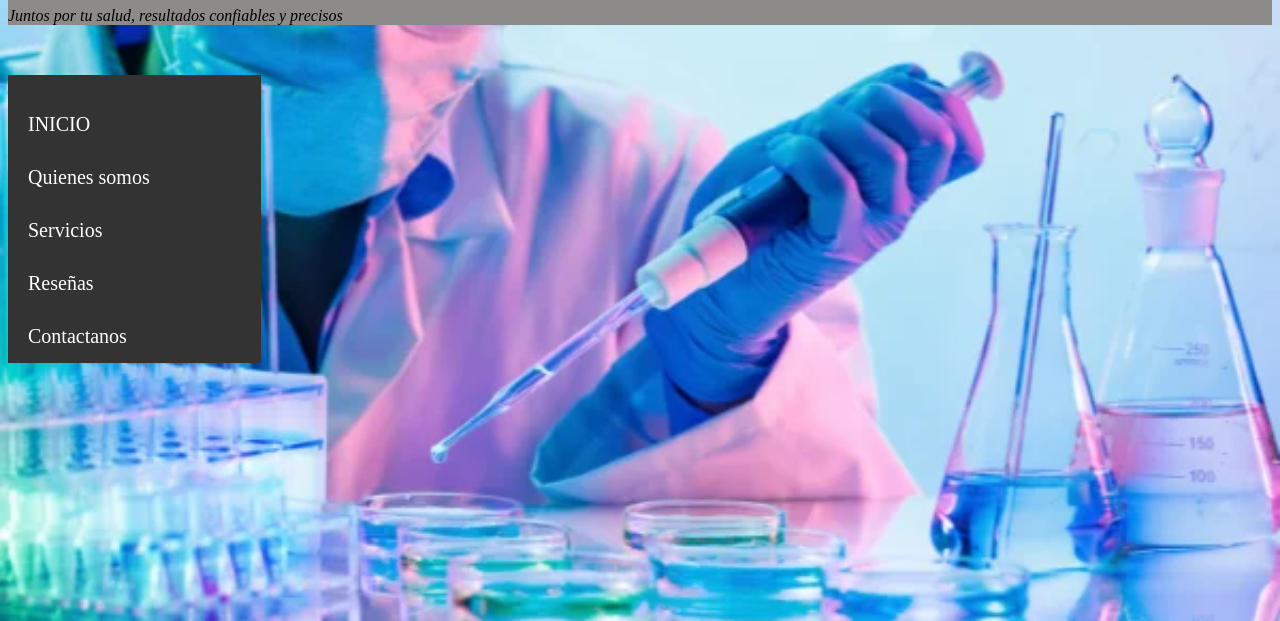
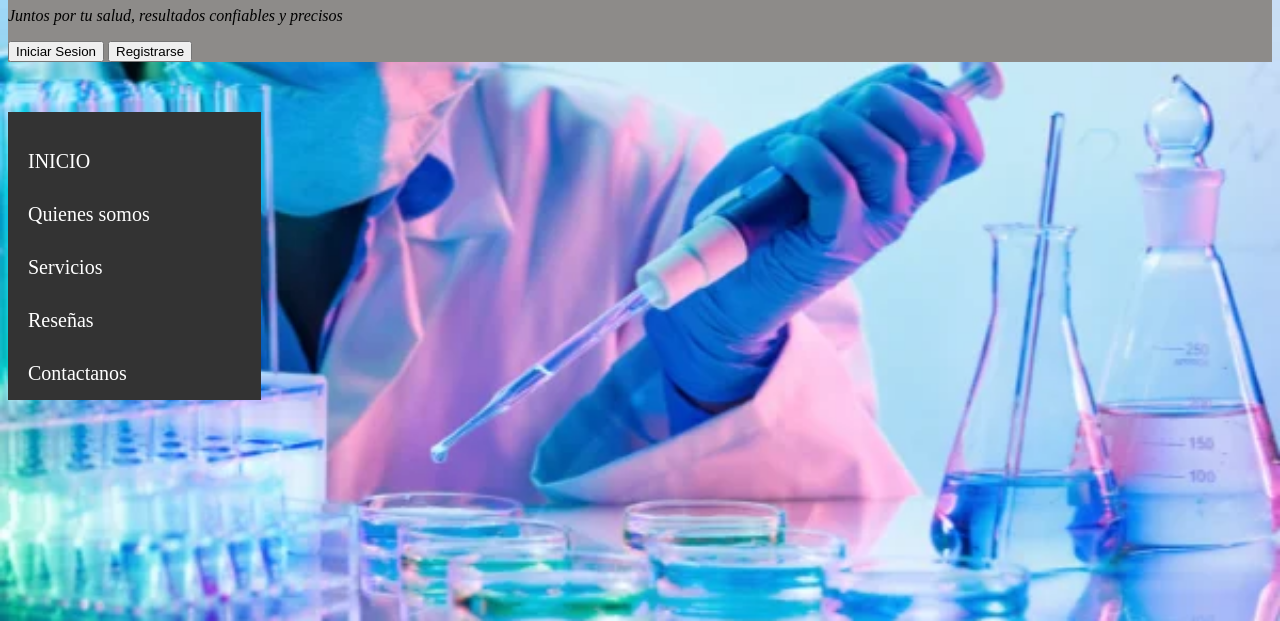
Before and after one commit to XimCar/PROYECTO-FINAL-JC_XIM, a plain HTML site: page html_css/html/menu.html in a window 1280 px wide. Shown: the part 179-800 px from the top of the page. Drawn offline with Linux system fonts and the light colour scheme.

Commit message:
Creacion de los botones de iniciar sesion y registro de la web

```diff
--- a/html_css/html/menu.html
+++ b/html_css/html/menu.html
@@ -13,6 +13,10 @@
             <img src="../imgsUtiles/Logo.PNG" alt="Logo">
             <h1>Laboratorio Clinico XimCar</h1>
         <p><em>Juntos por tu salud, resultados confiables y precisos</em></p>
+        </div>
+        <div>
+            <button id="iniciarsesion">Iniciar Sesion<a href="../html/iniciarsesion.html"></a></button>
+            <button id="registrarse">Registrarse<a href="../html/registrarse.html"></a></button>
         </div>
     </header>
         <div class="container">
@@ -32,8 +36,6 @@
                         <a href="contactos.html">Contactanos</a>
                 </ul>
             </nav>
-
-
         </div>
 </body>
 </html>
```
Also changed, not shown: html_css/html/iniciarsesion.html (added, +13 -0 lines), html_css/html/registrarse.html (added), html_css/imgsUtiles/fondo2.avif (added).
